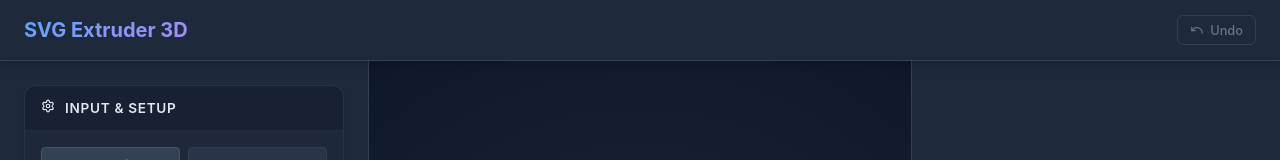
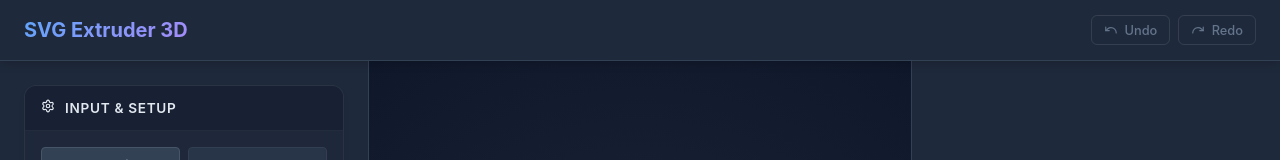
Before and after one commit to sanals/svg-extruder, a React (Vite) app: page / in a window 1280 px wide. Shown: the top 160 px of the page. Built offline with nearby package versions, Linux system fonts and the light colour scheme.

Commit message:
bug fixes 2

```diff
--- a/src/App.tsx
+++ b/src/App.tsx
@@ -205,13 +205,15 @@ function App() {
   const pushToHistory = () => {
     if (!svgModelRef.current) return;
     setShapeAreasCache(null); // Clear size cache when operations occur
+    setRedoHistory([]);
     setHistory(prev => [
       ...prev,
       {
         meshDepths: { ...meshDepths },
         meshColorOverrides: { ...meshColorOverrides },
         meshColors: [...meshColors],
-        shapes: svgModelRef.current?.getShapes()
+        shapes: svgModelRef.current?.getShapes(),
+        selectedMeshIds: [...selectedMeshIds]
       }
     ]);
   };
@@ -306,14 +308,16 @@ function App() {
 
         const processRing = (ring: any) => {
           if (ring.length === 0) return '';
-          let pathStr = `M ${ring[0].x} ${-ring[0].y} `;
-          minX = Math.min(minX, ring[0].x); minY = Math.min(minY, -ring[0].y);
-          maxX = Math.max(maxX, ring[0].x); maxY = Math.max(maxY, -ring[0].y);
+          // Use raw Y (not negated) because shape coords are already in SVG space (Y-down)
+          // The 3D view flips Y via scale=[0.1, -0.1, 0.1] on the group
+          let pathStr = `M ${ring[0].x} ${ring[0].y} `;
+          minX = Math.min(minX, ring[0].x); minY = Math.min(minY, ring[0].y);
+          maxX = Math.max(maxX, ring[0].x); maxY = Math.max(maxY, ring[0].y);
 
           for (let i = 1; i < ring.length; i++) {
-            pathStr += `L ${ring[i].x} ${-ring[i].y} `;
-            minX = Math.min(minX, ring[i].x); minY = Math.min(minY, -ring[i].y);
-            maxX = Math.max(maxX, ring[i].x); maxY = Math.max(maxY, -ring[i].y);
+            pathStr += `L ${ring[i].x} ${ring[i].y} `;
+            minX = Math.min(minX, ring[i].x); minY = Math.min(minY, ring[i].y);
+            maxX = Math.max(maxX, ring[i].x); maxY = Math.max(maxY, ring[i].y);
           }
           return pathStr + 'Z ';
         };
@@ -339,7 +343,9 @@ function App() {
     const padding = Math.max(width, height) * 0.05;
     const viewBox = `${minX - padding} ${minY - padding} ${width + padding * 2} ${height + padding * 2}`;
 
-    return `<svg xmlns="http://www.w3.org/2000/svg" viewBox="${viewBox}">\n  ${paths.join('\n  ')}\n</svg>`;
+    return `<svg xmlns="http://www.w3.org/2000/svg" viewBox="${viewBox}">
+  ${paths.join('\n  ')}
+</svg>`;
   };
 
   const handleSaveProject = () => {
@@ -600,11 +606,16 @@ function App() {
     const file = e.target.files?.[0];
     if (file) {
       if (file.type === 'image/svg+xml') {
-        const url = URL.createObjectURL(file);
         setIsTracing("Loading SVG Geometry...");
-
+        // Read file as text so rawSvgContent is set (needed for Save Project)
+        const reader = new FileReader();
+        reader.onload = (evt) => {
+          const svgText = evt.target?.result as string;
+          const blob = new Blob([svgText], { type: 'image/svg+xml' });
+          const url = URL.createObjectURL(blob);
           // Yield to allow React to paint the loading screen before blocking the thread
           setTimeout(() => {
+            setRawSvgContent(svgText);
             setSvgUrl(url);
             setImageDataUrl(null);
             setSelectedMeshIds([]);
@@ -615,6 +626,8 @@ function App() {
             setMeshColorOverrides({});
             setIsMerging(false);
           }, 50);
+        };
+        reader.readAsText(file);
       } else if (file.type === 'image/png' || file.type === 'image/jpeg' || file.type === 'image/webp') {
         const url = URL.createObjectURL(file);
         setIsTracing("Step 1/3: Loading Image...");
@@ -708,36 +721,86 @@ function App() {
   };
 
   const handleUndo = useCallback(() => {
-    setHistory(prev => {
-      if (prev.length === 0) return prev;
-      const snapshot = prev[prev.length - 1];
-
-      // Delay side effects out of the pure updater function to ensure React batches them correctly
-      setTimeout(() => {
+    if (history.length === 0) return;
+
+    // Save current state for redo (including current selection)
+    const currentState = {
+      meshDepths: { ...meshDepths },
+      meshColorOverrides: { ...meshColorOverrides },
+      meshColors: [...meshColors],
+      shapes: svgModelRef.current?.getShapes(),
+      selectedMeshIds: [...selectedMeshIds]
+    };
+
+    const snapshot = history[history.length - 1];
+
+    setRedoHistory(prev => [...prev, currentState]);
+    setHistory(prev => prev.slice(0, -1));
+
+    // Apply snapshot
     setMeshDepths(snapshot.meshDepths);
     setMeshColorOverrides(snapshot.meshColorOverrides);
     setMeshColors(snapshot.meshColors);
     if (svgModelRef.current && snapshot.shapes) {
       svgModelRef.current.setShapes(snapshot.shapes);
     }
-        setSelectedMeshIds([]); // Clear selection to prevent ghosting
-      }, 0);
-
-      return prev.slice(0, -1);
-    });
-  }, []);
-
-  // Handle hotkeys (Undo)
+    // Restore selection if it was saved
+    if (snapshot.selectedMeshIds) {
+      setSelectedMeshIds(snapshot.selectedMeshIds);
+    } else {
+      setSelectedMeshIds([]);
+    }
+  }, [history, meshDepths, meshColorOverrides, meshColors, selectedMeshIds]);
+
+  const handleRedo = useCallback(() => {
+    if (redoHistory.length === 0) return;
+
+    // Save current state for undo (including current selection)
+    const currentState = {
+      meshDepths: { ...meshDepths },
+      meshColorOverrides: { ...meshColorOverrides },
+      meshColors: [...meshColors],
+      shapes: svgModelRef.current?.getShapes(),
+      selectedMeshIds: [...selectedMeshIds]
+    };
+
+    const snapshot = redoHistory[redoHistory.length - 1];
+
+    setHistory(prev => [...prev, currentState]);
+    setRedoHistory(prev => prev.slice(0, -1));
+
+    // Apply snapshot
+    setMeshDepths(snapshot.meshDepths);
+    setMeshColorOverrides(snapshot.meshColorOverrides);
+    setMeshColors(snapshot.meshColors);
+    if (svgModelRef.current && snapshot.shapes) {
+      svgModelRef.current.setShapes(snapshot.shapes);
+    }
+    if (snapshot.selectedMeshIds) {
+      setSelectedMeshIds(snapshot.selectedMeshIds);
+    } else {
+      setSelectedMeshIds([]);
+    }
+  }, [redoHistory, meshDepths, meshColorOverrides, meshColors, selectedMeshIds]);
+
+  // Handle hotkeys (Undo/Redo)
   useEffect(() => {
     const handleKeyDown = (e: KeyboardEvent) => {
       if ((e.ctrlKey || e.metaKey) && e.key.toLowerCase() === 'z') {
         e.preventDefault();
+        if (e.shiftKey) {
+          handleRedo();
+        } else {
           handleUndo();
+        }
+      } else if ((e.ctrlKey || e.metaKey) && e.key.toLowerCase() === 'y') {
+        e.preventDefault();
+        handleRedo();
       }
     };
     window.addEventListener('keydown', handleKeyDown);
     return () => window.removeEventListener('keydown', handleKeyDown);
-  }, []);
+  }, [handleUndo, handleRedo]);
 
   const handleSelectBySizeChange = (val: number) => {
     setSelectSizeThreshold(val);
@@ -888,6 +951,7 @@ function App() {
               <div style={{ fontSize: '0.85rem', fontWeight: 600, color: vertexCount > 100000 ? '#ef4444' : '#e2e8f0' }}>{vertexCount.toLocaleString()} Vertices</div>
             </div>
           )}
+          <div style={{ display: 'flex', gap: '0.5rem' }}>
             <button
               onClick={handleUndo}
               disabled={history.length === 0}
@@ -902,6 +966,21 @@ function App() {
             >
               <Undo size={14} /> Undo
             </button>
+            <button
+              onClick={handleRedo}
+              disabled={redoHistory.length === 0}
+              style={{
+                padding: '0.4rem 0.75rem', display: 'flex', alignItems: 'center', gap: '0.4rem', fontSize: '0.8rem',
+                backgroundColor: redoHistory.length > 0 ? '#3b82f6' : 'transparent',
+                color: redoHistory.length > 0 ? 'white' : '#64748b',
+                border: redoHistory.length > 0 ? 'none' : '1px solid rgba(255,255,255,0.1)',
+                borderRadius: '6px', cursor: redoHistory.length > 0 ? 'pointer' : 'not-allowed'
+              }}
+              title="Redo (Ctrl+Y or Ctrl+Shift+Z)"
+            >
+              <Redo size={14} /> Redo
+            </button>
+          </div>
         </div>
       </div>
 
```
Lines whose indentation alone changed are shown as unchanged.
